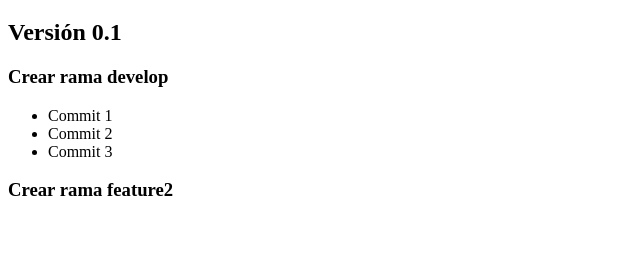
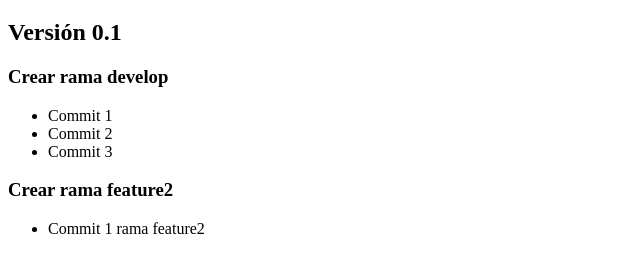
Before and after one commit to PMenchen/Git, a plain HTML site: page public/index.html in a window 1280 px wide. Shown: the part 61-334 px from the top of the page, without its empty margins (0-640 px from the left). Drawn offline with Linux system fonts and the light colour scheme.

Commit message:
Commit 1 rama feature 2

```diff
--- a/public/index.html
+++ b/public/index.html
@@ -19,5 +19,9 @@
     </ul>
 
     <h3>Crear rama feature2</h3>
+
+    <ul>
+        <li>Commit 1 rama feature2</li>
+    </ul>
 </body>
 </html>
```
